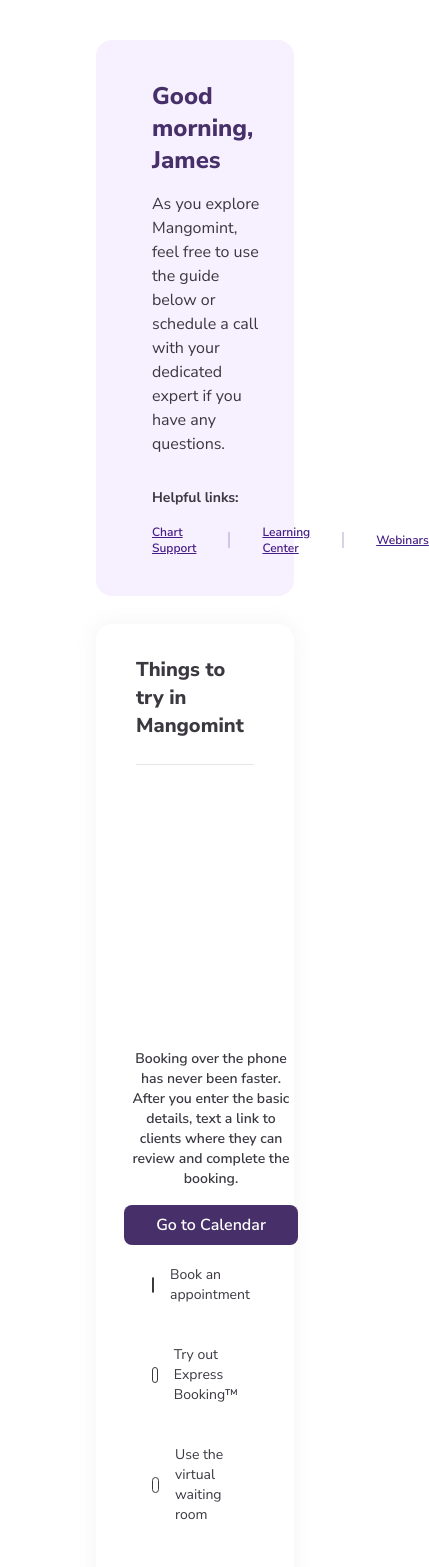
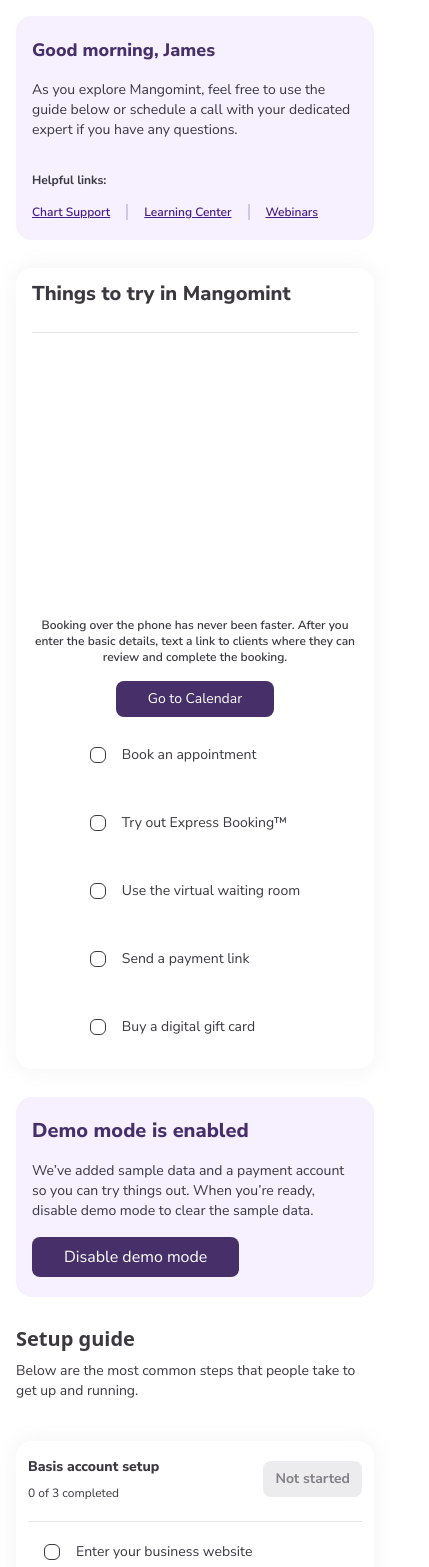
Before and after one commit to atuldedha/sniper-project-3, a React (Create React App) app: page / in a window 390 px wide. Shown: the top 1567 px of the page, 429 px wide, since content can reach past the window. Built offline with nearby package versions, Linux system fonts and the light colour scheme.

Commit message:
responsive added

```diff
--- a/src/App.js
+++ b/src/App.js
@@ -5,14 +5,14 @@
 
 function App() {
   return (
-    <div className="px-24 py-10 flex flex-col">
+    <div className="px-4 md:px-8 py-4 md:py-8 xl:px-24 xl:py-10 flex flex-col">
       {/* top banner section */}
       <section className="pb-7">
         <Banner name="James" />
       </section>
 
       {/* video section */}
-      <section className="pb-32">
+      <section className="pb-7 md:pb-32">
         <VideoSection />
       </section>
 
--- a/src/components/Banner/index.js
+++ b/src/components/Banner/index.js
@@ -5,22 +5,22 @@
 
 const Banner = ({ name }) => {
   return (
-    <div className="bg-pink1 pl-14 pr-8 py-10 flex items-center space-x-8 relative rounded-2xl">
+    <div className="bg-pink1 pl-4 pr-4 py-5 lg:pl-14 lg:pr-8 lg:py-10 flex items-center space-x-8 relative rounded-2xl">
       {/* left part */}
       <div className="flex flex-col items-start w-full lg:basis-1/2">
-        <h1 className="text-2xl text-purple1 font-nuni font-extrabold block pb-4">
+        <h1 className="text-lg md:text-xl xl:text-2xl text-purple1 font-nuni font-extrabold block pb-4">
           Good morning, {name}
         </h1>
-        <p className="font-nuni font-normal text-gray1 text-base block pb-8">
+        <p className="font-nuni font-normal text-gray1 text-sm lg:text-base block pb-8">
           As you explore Mangomint, feel free to use the guide below or schedule
           a call with your dedicated expert if you have any questions.
         </p>
 
         <div className="flex flex-col items-start">
-          <span className="font-nuni font-bold text-sm text-gray1 block pb-4">
+          <span className="font-nuni font-bold text-xs md:text-sm text-gray1 block pb-4">
             Helpful links:
           </span>
-          <div className="flex items-center space-x-8">
+          <div className="flex items-center space-x-4 lg:space-x-8">
             <span className="font-semibold font-nuni text-xs text-purple2 underline">
               Chart Support
             </span>
--- a/src/components/DemoBanner/index.js
+++ b/src/components/DemoBanner/index.js
@@ -3,7 +3,7 @@
 
 const DemoBanner = () => {
   return (
-    <div className="bg-pink1 pl-14 pr-8 py-10 flex items-center md:space-x-12 relative rounded-2xl">
+    <div className="bg-pink1 pl-4 pr-4 py-5 lg:pl-14 lg:pr-8 lg:py-10 flex items-center md:space-x-12 relative rounded-2xl">
       {/* img  */}
       <div className="hidden md:inline-flex basis-1/2">
         <img
--- a/src/components/SetupSection/StepCard/StepCard.js
+++ b/src/components/SetupSection/StepCard/StepCard.js
@@ -63,14 +63,14 @@
 
   return (
     <div
-      className="flex flex-col bg-white px-5 py-7 items-start w-full rounded-2xl shadow-large cursor-pointer"
+      className="flex flex-col bg-white px-3 py-4 lg:px-5 lg:py-7 items-start w-full rounded-2xl shadow-large cursor-pointer"
       onClick={() => handleCardClick(index)}
     >
       {/* headng */}
       <div className="flex items-center justify-between pb-5 w-full">
         {/* left content */}
         <div className="flex flex-col items-start">
-          <span className="font-nuni font-extarbold text-base text-gray1 block pb-2">
+          <span className="font-nuni font-extrabold text-sm lg:text-base text-gray1 block pb-2">
             {stepTitle}
           </span>
           <span className="font-nuni font-normal text-xs md:text-sm text-gray1">
@@ -83,7 +83,7 @@
             inProgress || wholeStepCompleted
               ? "bg-green2 text-green1"
               : "text-gray2 bg-gray4"
-          } font-nuni font-bold text-sm`}
+          } font-nuni font-bold text-sm rounded-lg`}
         >
           {wholeStepCompleted
             ? "Completed"
--- a/src/components/VideoSection/index.js
+++ b/src/components/VideoSection/index.js
@@ -24,7 +24,7 @@
   };
 
   return (
-    <div className="shadow-large rounded-2xl bg-white px-10 py-8">
+    <div className="shadow-large rounded-2xl bg-white px-4 py-3 lg:px-10 lg:py-8">
       {/* heading */}
       <h1 className="font-nuni font-extrabold text-xl text-gray1 block mb-6">
         Things to try in Mangomint
@@ -34,13 +34,13 @@
       <div className="w-full border-b border-b-white1 mb-7" />
 
       {/* points and video */}
-      <div className="flex items-center flex-col-reverse lg:flex-row space-x-8 w-full">
+      <div className="flex items-center flex-col-reverse lg:flex-row space-x-0 lg:space-x-8 w-full">
         <div className="grid grid-cols-1 sm:grid-cols-2 lg:grid-cols-1 lg:space-y-2 basis-2/3">
           {/* points */}
           {points?.map((point, index) => (
             <div
               key={index}
-              className="w-full py-5 px-4 cursor-pointer hover:bg-pink2 hover:rounded-lg"
+              className="w-full py-5 px-4 cursor-pointer hover:bg-pink2 hover:rounded-lg mt-2"
               onClick={() => handleCheckboxClick(index)}
             >
               <PointsCheck
@@ -65,13 +65,13 @@
               style={{ borderRadius: "10px" }}
             />
           </div>
-          <p className="font-nuni font-semibold text-sm text-gray1 text-center">
+          <p className="font-nuni font-semibold text-xs lg:text-sm text-gray1 text-center">
             Booking over the phone has never been faster. After you enter the
             basic details, text a link to clients where they can review and
             complete the booking.
           </p>
 
-          <button className="w-max py-2 px-8 text-center bg-purple1 text-white font-nuni font-semibold text-base rounded-lg">
+          <button className="w-max py-2 px-8 text-center bg-purple1 text-white font-nuni font-normal text-sm lg:text-base rounded-lg">
             Go to Calendar
           </button>
         </div>
```
